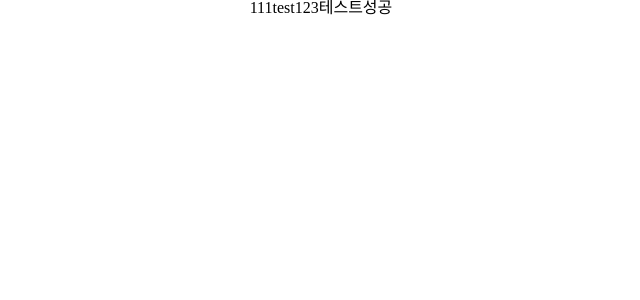
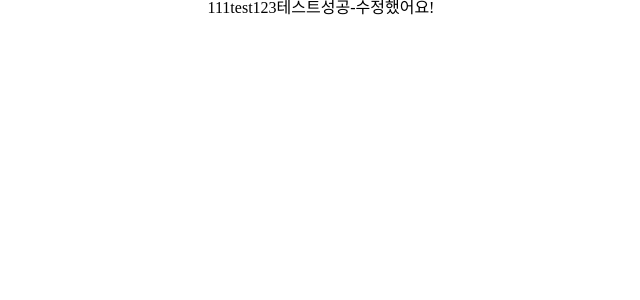
Before and after one commit to jaywai-lee/OpenMind, a React (Vite) app: page / in a window 1280 px wide. Shown: the top 300 px of the page, without its empty margins (319-959 px from the left). Built offline with nearby package versions, Linux system fonts and the light colour scheme.

Commit message:
git 모의  테스트

```diff
--- a/src/components/MainLayout.jsx
+++ b/src/components/MainLayout.jsx
@@ -1,4 +1,4 @@
 function MainLayout() {
-  return <>111test123테스트성공</>;
+  return <>111test123테스트성공-수정했어요!</>;
 }
 export default MainLayout;
```
